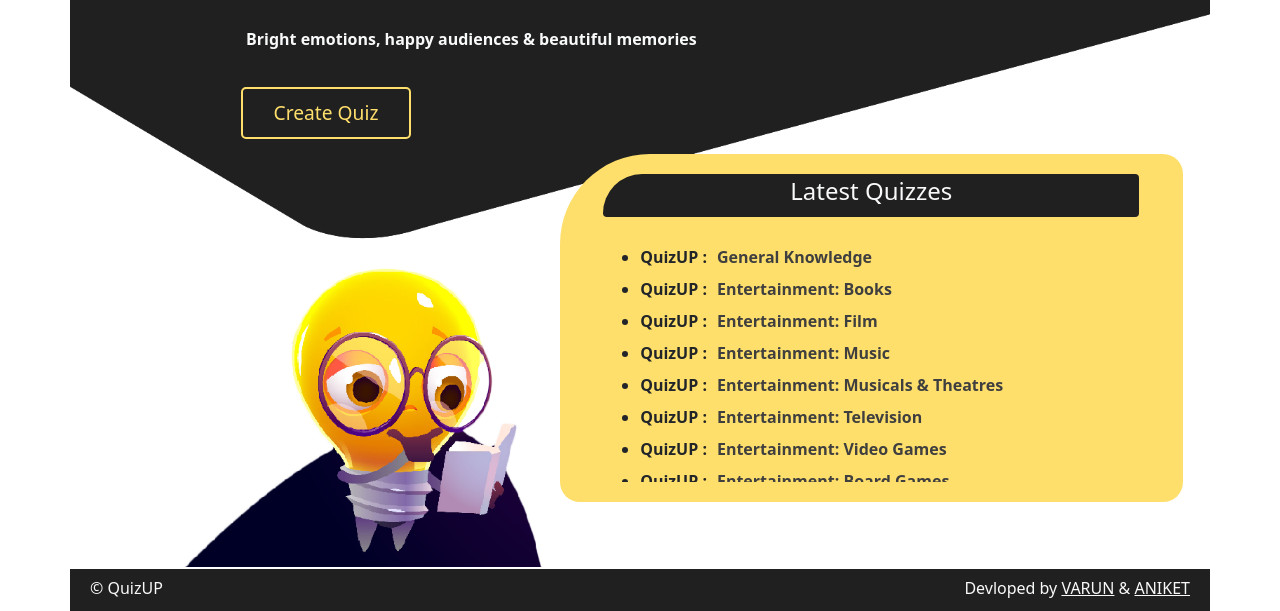
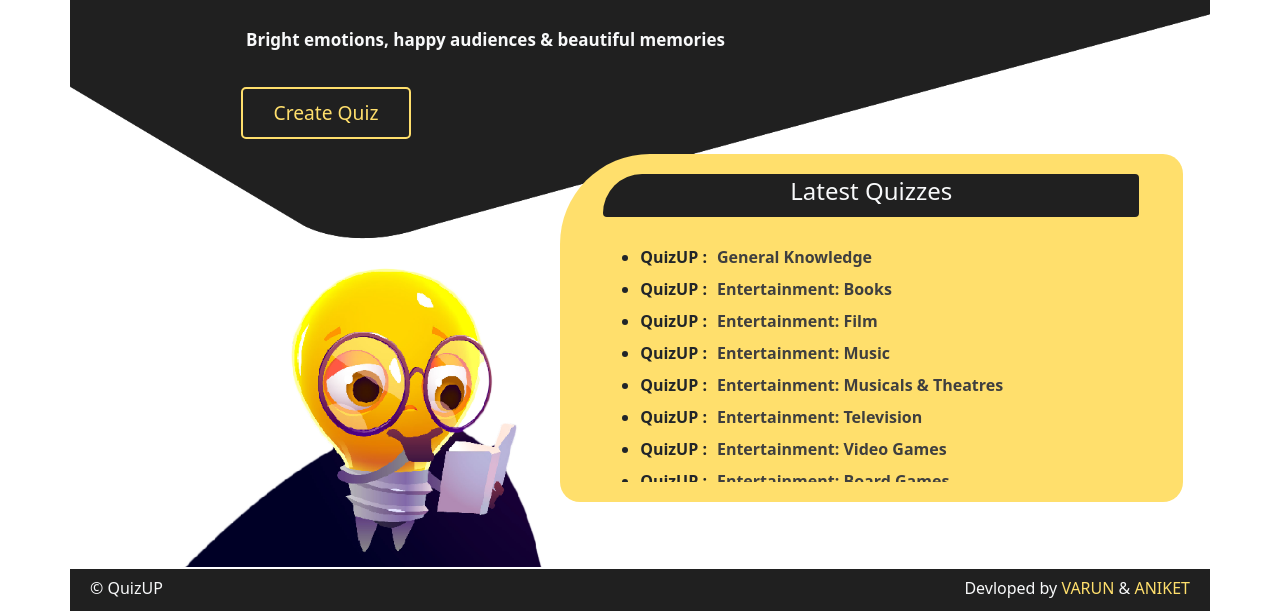
Before and after one commit to varun-hldr/react-quiz-app, a React app: page / in a window 1280 px wide. Shown: the part 189-800 px from the top of the page. Built offline with nearby package versions, Linux system fonts and the light colour scheme; no server answers.

Commit message:
new update

```diff
--- a/src/components/Layout/Body/Home.js
+++ b/src/components/Layout/Body/Home.js
@@ -50,7 +50,7 @@ class Home extends Component {
       <div className="container home">
         <div className="header-area">
           <h2>I'm QuizUp</h2>
-          <p>
+          <p className="homePara">
             <b>Bright emotions, happy audiences & beautiful memories</b>
           </p>
           <button type="createquiz">
--- a/src/components/css/Footer.css
+++ b/src/components/css/Footer.css
@@ -13,3 +13,8 @@
 .footer h6 {
   color: #f8f9fa;
 }
+
+.myfooter a {
+  text-decoration: none;
+  color: #ffdf6c;
+}
--- a/src/components/css/Home.css
+++ b/src/components/css/Home.css
@@ -17,9 +17,11 @@
   color: #707070;
 }
 
-.header-area p {
+.header-area .homePara {
   color: #f8f9fa;
   line-height: 25px;
+  margin-right: 20px;
+  font-size: 17px;
 }
 
 .header-area button {
--- a/src/components/css/LoginSignup.css
+++ b/src/components/css/LoginSignup.css
@@ -12,6 +12,7 @@
   background-color: #202020;
   padding-top: 20px;
   min-width: 400px;
+  max-width: 500px;
   border-radius: 25px;
   height: 620px;
 }
@@ -158,7 +159,7 @@
 /* Success Page */
 
 .successHead {
-  width: 450px;
+  width: 100%;
   text-align: center;
 }
 
--- a/src/components/css/Quizresult.css
+++ b/src/components/css/Quizresult.css
@@ -10,7 +10,8 @@
 
 .score {
   height: 300px;
-  width: 70%;
+  width: 85%;
+  max-width: 400px;
   background-color: #37e9bb;
   border-radius: 20px;
   margin-left: auto;
```
